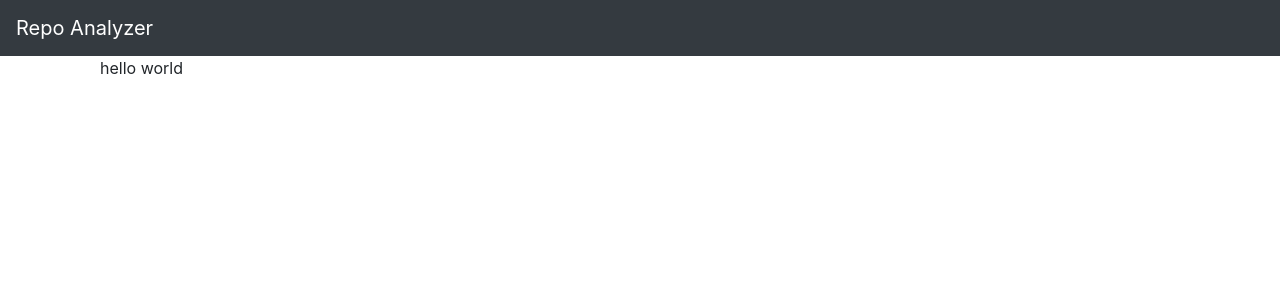
After one commit to Dimanaux/repo-analyzer, a Django app: page /test/ in a window 1280 px wide. The commit adds this page. Shown: the top 300 px of the page. Run offline with Django 3.2, Linux system fonts and the light colour scheme; some libraries are stand-ins or nearby versions.

Commit message:
created base tamplate and test example

```diff
--- a/front/static/css/style.css
+++ b/front/static/css/style.css
@@ -45,3 +45,8 @@
 .instruction {
 
 }
+
+.header {
+    background-color: #24292e;
+    color: white;
+}
--- /dev/null
+++ b/front/templates/front/base.html
@@ -0,0 +1,28 @@
+{% load staticfiles %}
+<!DOCTYPE html>
+<html>
+<head>
+    <meta charset="UTF-8">
+
+    <title>Repo Analyzer</title>
+
+    <link rel="stylesheet" href="{% static 'css/bootstrap.min.css' %}">
+    <link rel="stylesheet" href="{% static 'css/style.css' %}">
+</head>
+<body>
+
+<div class="navbar navbar-dark bg-dark">
+    <a href="#" class="navbar-brand">Repo Analyzer</a>
+</div>
+
+<div class="container">
+    <div class="row">
+        <div class="col-8">
+            {% block content %}
+            {% endblock %}
+        </div>
+    </div>
+</div>
+
+</body>
+</html>
--- /dev/null
+++ b/front/templates/front/test.html
@@ -0,0 +1,7 @@
+{% extends 'front/base.html' %}
+
+{% block content %}
+<div class="container">
+    hello world
+</div>
+{% endblock %}
--- /dev/null
+++ b/front/urls.py
@@ -0,0 +1,11 @@
+from . import views
+from django.urls import path
+
+urlpatterns = [
+    path('login/', views.login),
+
+    path('test/', views.test),
+
+    # last pattern
+    path('', views.index, name='index')
+]
--- a/front/views.py
+++ b/front/views.py
@@ -1,3 +1,25 @@
 from django.shortcuts import render
 
+
 # Create your views here.
+
+def login_page(request):
+    return render(request, 'front/login.html', {})
+
+
+def login(request):
+    method: str = request.method
+    if method == 'POST':
+        pass
+        # todo
+    elif method == 'GET':
+        return login_page(request)
+
+
+def index(request):
+    # todo create main page
+    return None
+
+
+def test(request):
+    return render(request, 'front/test.html', {})
--- a/repo_analyzer/urls.py
+++ b/repo_analyzer/urls.py
@@ -14,8 +14,9 @@ Including another URLconf
     2. Add a URL to urlpatterns:  path('blog/', include('blog.urls'))
 """
 from django.contrib import admin
-from django.urls import path
+from django.urls import path, include
 
 urlpatterns = [
     path('admin/', admin.site.urls),
+    path('', include('front.urls')),
 ]
```
